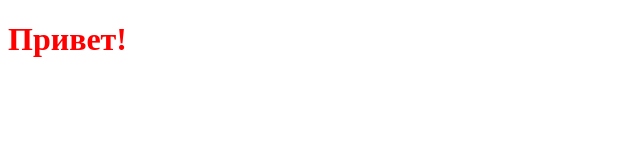
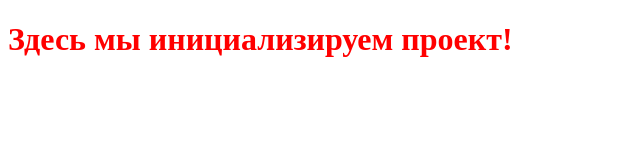
Before and after one commit to annblok/Module02-Test, a plain HTML site: page index.html in a window 1280 px wide. Shown: the whole page, without its empty margins (0-640 px from the left). Drawn offline with Linux system fonts and the light colour scheme.

Commit message:
change index.html

```diff
--- a/index.html
+++ b/index.html
@@ -8,6 +8,6 @@
     <link rel="stylesheet" href="styles/style.css">
 </head>
 <body>
-    <h1>Привет!</h1>
+    <h1>Здесь мы инициализируем проект!</h1>
 </body>
 </html>
```
